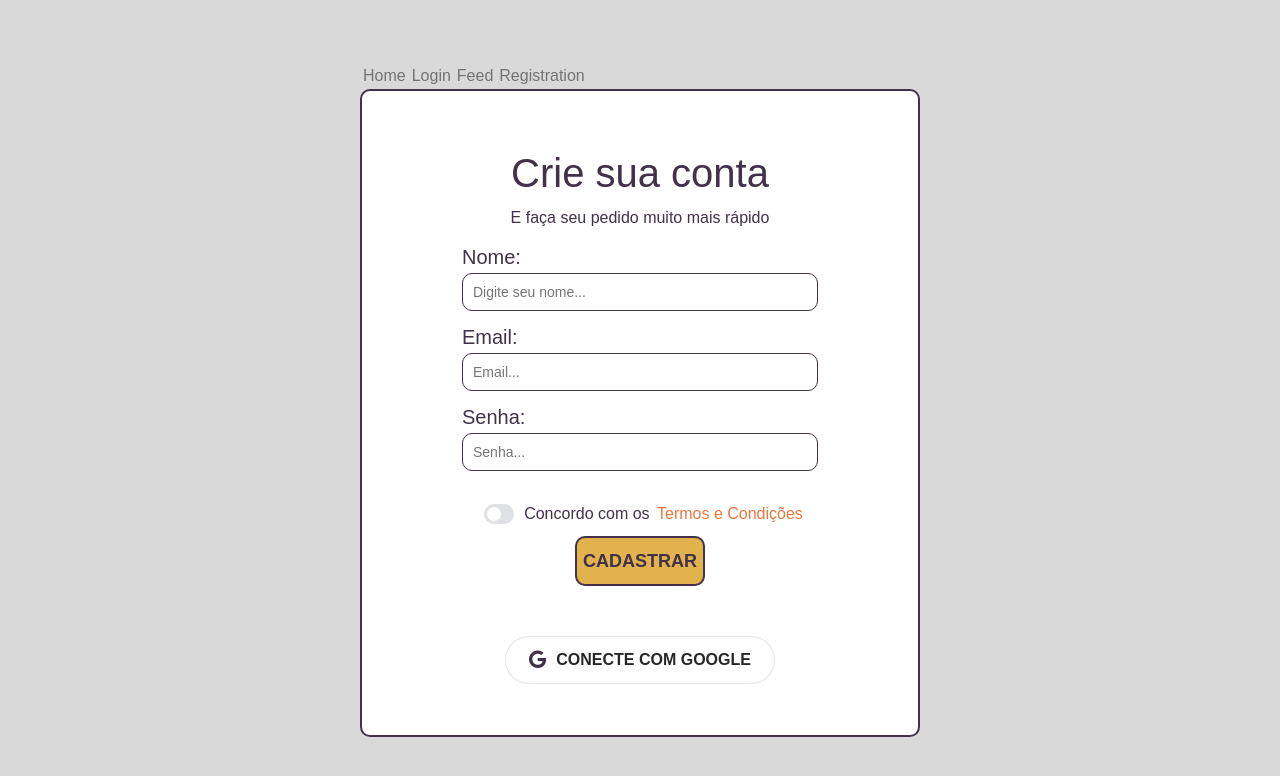
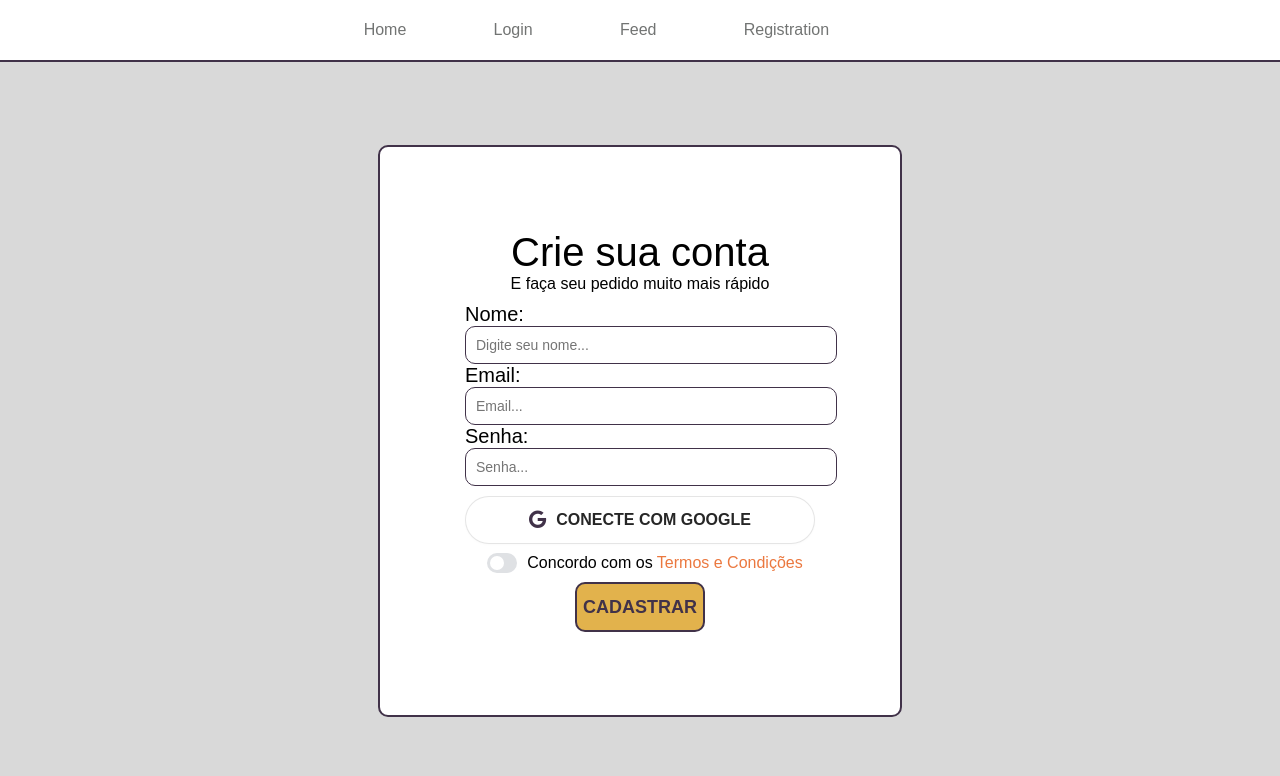
Before and after one commit to oaugustoreis/firebaseauth, a Vue app: page /registration in a window 1280 px wide. Shown: the top 776 px of the page. Built offline with nearby package versions, Linux system fonts and the light colour scheme; no server answers; a web font is replaced by a local one.

Commit message:
LOGINLOGOUTGOOGLESIGNIN

```diff
--- a/src/App.vue
+++ b/src/App.vue
@@ -1,17 +1,11 @@
 <script setup>
-</script>
+import Header
+ from './views/Header.vue'
+ </script>
 <template>
-  <nav>
-    <div class="flex flex-center full-weight">
-      <router-link to="/">Home</router-link>
-      <router-link to="/login">Login</router-link>
-      <router-link to="/feed">Feed</router-link>
-      <router-link to="/registration">Registration</router-link>
-    </div>
-  </nav>
+  <Header/>
   <RouterView />
 </template>
 
 <style scoped>
-
 </style>
--- a/src/assets/base.css
+++ b/src/assets/base.css
@@ -1,73 +1,10 @@
 /* color palette from <https://github.com/vuejs/theme> */
 @import url('https://fonts.googleapis.com/css2?family=Palanquin+Dark:wght@400;500;600;700&display=swap');
-:root {
-  --vt-c-white: #ffffff;
-  --vt-c-white-soft: #f8f8f8;
-  --vt-c-white-mute: #f2f2f2;
-
-  --vt-c-black: #181818;
-  --vt-c-black-soft: #222222;
-  --vt-c-black-mute: #282828;
-
-  --vt-c-indigo: #2c3e50;
-
-  --vt-c-divider-light-1: rgba(60, 60, 60, 0.29);
-  --vt-c-divider-light-2: rgba(60, 60, 60, 0.12);
-  --vt-c-divider-dark-1: rgba(84, 84, 84, 0.65);
-  --vt-c-divider-dark-2: rgba(84, 84, 84, 0.48);
-
-  --vt-c-text-light-1: var(--vt-c-indigo);
-  --vt-c-text-light-2: rgba(60, 60, 60, 0.66);
-  --vt-c-text-dark-1: var(--vt-c-white);
-  --vt-c-text-dark-2: rgba(235, 235, 235, 0.64);
-}
-
-/* semantic color variables for this project */
-:root {
-  --color-background: var(--vt-c-white);
-  --color-background-soft: var(--vt-c-white-soft);
-  --color-background-mute: var(--vt-c-white-mute);
-
-  --color-border: var(--vt-c-divider-light-2);
-  --color-border-hover: var(--vt-c-divider-light-1);
-
-  --color-heading: var(--vt-c-text-light-1);
-  --color-text: var(--vt-c-text-light-1);
-
-  --section-gap: 160px;
-}
-
-@media (prefers-color-scheme: dark) {
-  :root {
-    --color-background: var(--vt-c-black);
-    --color-background-soft: var(--vt-c-black-soft);
-    --color-background-mute: var(--vt-c-black-mute);
-
-    --color-border: var(--vt-c-divider-dark-2);
-    --color-border-hover: var(--vt-c-divider-dark-1);
-
-    --color-heading: var(--vt-c-text-dark-1);
-    --color-text: var(--vt-c-text-dark-2);
-  }
-}
-
-*,
-*::before,
-*::after {
-  box-sizing: border-box;
-  margin: 0;
-  font-weight: normal;
-}
 body {
-
-  min-height: 100vh;
   background: #d9d9d9;
-  transition:
-    color 0.5s,
-    background-color 0.5s;
-  line-height: 1.6;
-
+  padding: auto;
 }
 *{
+  margin: 0;
   font-family: 'Palanquin Dark', sans-serif;
 }
--- a/src/assets/main.css
+++ b/src/assets/main.css
@@ -1,18 +1,15 @@
 @import './base.css';
-
-#app {
-  max-width: 1280px;
-  margin: auto;
-  padding: 2rem;
-  font-weight: normal;
+#app{
+  display: flex;
+  flex-direction: column;
+  align-items: center;
+  height: 100vh;
 }
-
 a,
 .green {
   text-decoration: none;
   color: rgb(114, 116, 115);
   transition: 0.4s;
-  padding: 3px;
 }
 
 @media (hover: hover) {
@@ -27,6 +24,12 @@ a,
     place-items: center;
   }
 }
+.center {
+  display: flex;
+  flex-direction: column;
+  align-items: center;
+  justify-content: center;
+}
 
 :root {
   --color1: #413249;
@@ -35,3 +38,43 @@ a,
   --color4: #eb783f;
   --color5: #ff426a;
 }
+
+
+.button-74 {
+  background-color: var(--color3);
+  border: 2px solid #422800;
+  border-radius: 30px;
+  box-shadow: #422800 4px 4px 0 0;
+  color: #422800;
+  cursor: pointer;
+  display: inline-block;
+  font-weight: 600;
+  font-size: 18px;
+  padding: 0 18px;
+  line-height: 50px;
+  text-align: center;
+  text-decoration: none;
+  user-select: none;
+  -webkit-user-select: none;
+  touch-action: manipulation;
+}
+
+.button-74:hover {
+  background-color: #fff;
+}
+
+.button-74:active {
+  box-shadow: #422800 2px 2px 0 0;
+  transform: translate(2px, 2px);
+}
+
+@media (min-width: 768px) {
+  .button-74 {
+    min-width: 120px;
+    padding: 0 25px;
+  }
+}
+
+.mg-auto{
+  margin: auto;
+}
--- /dev/null
+++ b/src/views/Header.vue
@@ -0,0 +1,57 @@
+<script setup>
+import { signOut, getAuth, onAuthStateChanged } from 'firebase/auth';
+import { onMounted,ref } from 'vue';
+import { useRouter } from "vue-router";
+
+const router = useRouter();
+const isLogged=ref(false)
+let auth
+onMounted(()=>{
+    auth = getAuth()
+    onAuthStateChanged(auth, (user)=>{
+        if(user){
+            isLogged.value=true
+        }else{
+            isLogged.value=false
+        }
+    })
+})
+
+const signOutbt = ()=>{
+    signOut(auth).then(()=>{
+        router.push("/");
+    })
+}
+</script>
+
+
+
+<template>
+  <nav>
+    <div class="header center">
+      <div class="header-inner">
+        <router-link to="/">Home</router-link>
+        <router-link to="/login">Login</router-link>
+        <router-link to="/feed">Feed</router-link>
+        <router-link to="/registration">Registration</router-link>
+        <button @click="signOutbt" v-if="isLogged" role="button">logout</button>
+        <section id="guestbook"></section>
+      </div>
+    </div>
+  </nav>
+</template>
+
+<style scoped>
+.header {
+  background-color: white;
+  width: 100vw;
+  border-bottom: 2px solid var(--color1);
+  height: 60px;
+}
+.header-inner{
+    display: flex;
+    align-items: center;
+    justify-content: space-around;
+    width: 50%;
+}
+</style>
--- a/src/views/Login.vue
+++ b/src/views/Login.vue
@@ -1,10 +1,13 @@
 <template>
-  <div class="container-1">
+  <div class="mg-auto">
     <div class="login center">
       <div class="center">
         <div class="center">
           <h1>Entre na sua conta</h1>
           <p>E acesse seus pedidos favoritos</p>
+          <div v-if="errorMsg" class="fade-in-image">
+            <p class="center errorMsg">{{ errorMsg }}</p>
+          </div>
         </div>
         <div class="backfield">
           <span>Email:</span>
@@ -22,52 +25,61 @@
             placeholder="Senha..."
           />
         </div>
-        <button class="google-btn">
+        <button class="google-btn center" @click="signInGoogle">
           <i class="fa-brands fa-google"></i>CONECTE COM GOOGLE
         </button>
-        <button class="btn" @click="register">Cadastrar</button>
-
+        <button class="button-74" @click="signIn">Entrar</button>
       </div>
     </div>
   </div>
 </template>
 
-<script>
-import { defineComponent } from "vue";
-import { getAuth, createUserWithEmailAndPassword } from "firebase/auth";
+<script setup>
+import {
+  getAuth,
+  GoogleAuthProvider,
+  signInWithEmailAndPassword,
+  signInWithPopup,
+} from "firebase/auth";
 import { useRouter } from "vue-router";
-import { ref } from 'vue'
-
-
-//
-// const signGoogle = () => {};
+import { ref } from "vue";
 
 const auth = getAuth();
-export default defineComponent({
-
-  name: "Registration",
-  setup(){
-
 const router = useRouter();
-    const email = ref('');
-    const password = ref('');
-    const register = () => {
-      createUserWithEmailAndPassword(auth, email.value, password.value)
+const errorMsg = ref();
+const email = ref("");
+const password = ref("");
+const signIn = () => {
+  signInWithEmailAndPassword(auth, email.value, password.value)
     .then((data) => {
-          router.push('/home');
+      router.push("/feed");
     })
     .catch((error) => {
       console.log(error.code);
-          alert(error.message);
+      if (
+        error.code == "auth/invalid-password" ||
+        error.code == "auth/invalid-email" ||
+        error.code == "auth/invalid-credential"
+      ) {
+        errorMsg.value = "Email ou senha incorretos";
+      }
     });
 };
-    return {
-      email,
-      password,
-      register
+const signInGoogle = () => {
+  const provider = new GoogleAuthProvider();
+  signInWithPopup(getAuth(), provider).then((result) => {
+    if (auth2.isSignedIn.get()) {
+      var profile = auth2.currentUser.get().getBasicProfile();
+      console.log("ID: " + profile.getId());
+      console.log("Full Name: " + profile.getName());
+      console.log("Given Name: " + profile.getGivenName());
+      console.log("Family Name: " + profile.getFamilyName());
+      console.log("Image URL: " + profile.getImageUrl());
+      console.log("Email: " + profile.getEmail());
+    }
+    router.push("/feed");
+  });
 };
-  },
-});
 </script>
 
 
@@ -75,8 +87,28 @@ export default defineComponent({
 
 <style lang="scss" scoped>
 * {
+  transition: 0.4s;
   color: var(--color1);
 }
+.fade-in-image {
+  animation: fadeIn 0.5s;
+}
+@keyframes fadeIn {
+  0% {
+    opacity: 0;
+  }
+  100% {
+    opacity: 1;
+  }
+}
+.errorMsg {
+  padding: 5px 10px;
+  width: fit-content;
+  font-size: 14px;
+  border-radius: 10px;
+  color: red;
+}
+
 .center {
   display: flex;
   flex-direction: column;
@@ -84,9 +116,9 @@ export default defineComponent({
   justify-content: center;
 }
 .login {
-  padding: 10px 100px;
-  width: 560px;
-  height: 648px;
+  padding: 10px 10px;
+  width: 500px;
+  height: 548px;
   border: 2px solid var(--color1);
   border-radius: 10px;
   background-color: #fff;
@@ -96,11 +128,11 @@ export default defineComponent({
   }
 }
 .backfield {
+  width: 70%;
   font-size: 20px;
   margin: 10px 0;
 }
 .fields {
-  margin-bottom: 10px;
   border-radius: 10px;
   width: 100%;
   border: 1px solid var(--color1);
@@ -109,21 +141,6 @@ export default defineComponent({
   padding: 10px;
 }
 
-.btn {
-  text-transform: uppercase;
-  color: var(--color1);
-  height: 50px;
-  font-size: 18px;
-  font-weight: 600;
-  border-radius: 10px;
-  border: 2px solid var(--color1);
-  background-color: var(--color3);
-  transition: 0.2s;
-  cursor: pointer;
-  &:hover {
-    background: #f3c052;
-  }
-}
 span {
   margin: 10px 0;
   i {
@@ -137,6 +154,8 @@ span {
   }
 }
 .google-btn {
+  flex-direction: row;
+  width: 70%;
   align-items: center;
   background-color: #ffffff;
   border: 1px solid rgba(0, 0, 0, 0.1);
@@ -147,13 +166,12 @@ span {
   cursor: pointer;
   display: inline-flex;
   font-size: 16px;
+  height: 30px;
+  margin: 0 0 10px 0;
   font-weight: 600;
   justify-content: center;
-  line-height: 1.25;
-  margin: 30px ;
   min-height: 3rem;
   transition: 0.2s;
-  padding: calc(0.875rem - 1px) calc(1.5rem - 1px);
   i {
     border: none;
     color: var(--color1);
@@ -163,8 +181,6 @@ span {
   &:hover {
     border-color: rgba(0, 0, 0, 0.15);
     background-color: rgb(242, 243, 243);
-    color: rgba(0, 0, 0, 0.65);
   }
 }
-
 </style>
--- a/src/views/Registration.vue
+++ b/src/views/Registration.vue
@@ -1,5 +1,5 @@
 <template>
-  <div class="container-1">
+  <div class="mg-auto">
     <div class="login center">
       <div class="center">
         <div class="center">
@@ -8,7 +8,12 @@
         </div>
         <div class="backfield">
           <span>Nome:</span>
-          <input class="fields" type="text" placeholder="Digite seu nome..." />
+          <input
+            class="fields"
+            type="text"
+            v-model="nome"
+            placeholder="Digite seu nome..."
+          />
           <span>Email:</span>
           <input
             class="fields"
@@ -24,75 +29,69 @@
             placeholder="Senha..."
           />
         </div>
+        <button class="google-btn" @click="signInGoogle">
+          <i class="fa-brands fa-google"></i>CONECTE COM GOOGLE
+        </button>
         <div class="checkbox-wrapper-2 center">
           <input type="checkbox" class="sc-gJwTLC ikxBAC" /><span>
             Concordo com os <a href="">Termos e Condições</a></span
           >
         </div>
         <button class="btn" @click="register">Cadastrar</button>
-        <button class="google-btn">
-          <i class="fa-brands fa-google"></i>CONECTE COM GOOGLE
-        </button>
       </div>
     </div>
   </div>
 </template>
 
-<script>
-import { defineComponent } from "vue";
-import { getAuth, createUserWithEmailAndPassword } from "firebase/auth";
+<script setup>
+import { getAuth, createUserWithEmailAndPassword, GoogleAuthProvider, signInWithPopup } from "firebase/auth";
+import { getFirestore, addDoc, collection } from "firebase/firestore";
 import { useRouter } from "vue-router";
-import { ref } from 'vue'
-
-
-//
-// const signGoogle = () => {};
+import { ref } from "vue";
 
 const auth = getAuth();
-export default defineComponent({
+const router = useRouter();
+const email = ref("");
+const nome = ref("");
+const password = ref("");
 
-  name: "Registration",
-  setup(){
+let db;
+db = getFirestore();
 
-    const router = useRouter();
-    const email = ref('');
-    const password = ref('');
 const register = () => {
   createUserWithEmailAndPassword(auth, email.value, password.value)
     .then((data) => {
-          router.push('/login');
+      addDoc(collection(db, "users"), {
+        email: email.value,
+        timestamp: Date.now(),
+        name: nome.value,
+        userId: auth.currentUser.uid,
+      });
+      router.push("/feed");
     })
     .catch((error) => {
       console.log(error.code);
       alert(error.message);
     });
 };
-    return {
-      email,
-      password,
-      register
+
+const signInGoogle = () => {
+  const provider = new GoogleAuthProvider();
+  signInWithPopup(getAuth(), provider).then((result) => {
+    console.log(result.user);
+    router.push("/feed");
+  });
 };
-  },
-});
 </script>
 
 
 
 
 <style lang="scss" scoped>
-* {
-  color: var(--color1);
-}
-.center {
-  display: flex;
-  flex-direction: column;
-  align-items: center;
-  justify-content: center;
-}
 .login {
-  padding: 10px 100px;
-  width: 560px;
-  height: 648px;
+  padding: 10px 10px;
+  width: 500px;
+  height: 548px;
   border: 2px solid var(--color1);
   border-radius: 10px;
   background-color: #fff;
@@ -102,11 +101,11 @@ export default defineComponent({
   }
 }
 .backfield {
+  width: 70%;
   font-size: 20px;
   margin: 10px 0;
 }
 .fields {
-  margin-bottom: 10px;
   border-radius: 10px;
   width: 100%;
   border: 1px solid var(--color1);
@@ -140,9 +139,14 @@ span {
   }
   a {
     color: var(--color4);
+    &:hover {
+      background: none;
+      text-decoration: underline;
+    }
   }
 }
 .google-btn {
+  width: 70%;
   align-items: center;
   background-color: #ffffff;
   border: 1px solid rgba(0, 0, 0, 0.1);
@@ -153,13 +157,11 @@ span {
   cursor: pointer;
   display: inline-flex;
   font-size: 16px;
+  height: 30px;
   font-weight: 600;
   justify-content: center;
-  line-height: 1.25;
-  margin: 50px 0 0 0;
   min-height: 3rem;
   transition: 0.2s;
-  padding: calc(0.875rem - 1px) calc(1.5rem - 1px);
   i {
     border: none;
     color: var(--color1);
@@ -169,7 +171,6 @@ span {
   &:hover {
     border-color: rgba(0, 0, 0, 0.15);
     background-color: rgb(242, 243, 243);
-    color: rgba(0, 0, 0, 0.65);
   }
 }
 .checkbox-wrapper-2 {
```
Also changed, not shown: src/main.js (+6 -3 lines). Lines whose indentation alone changed are shown as unchanged.
